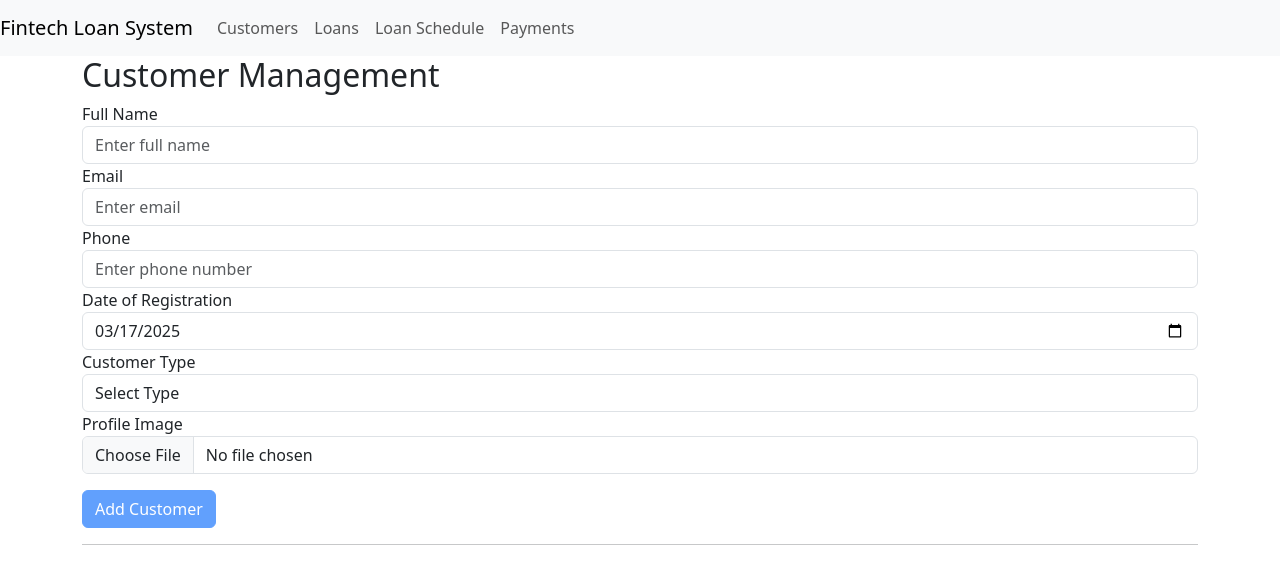
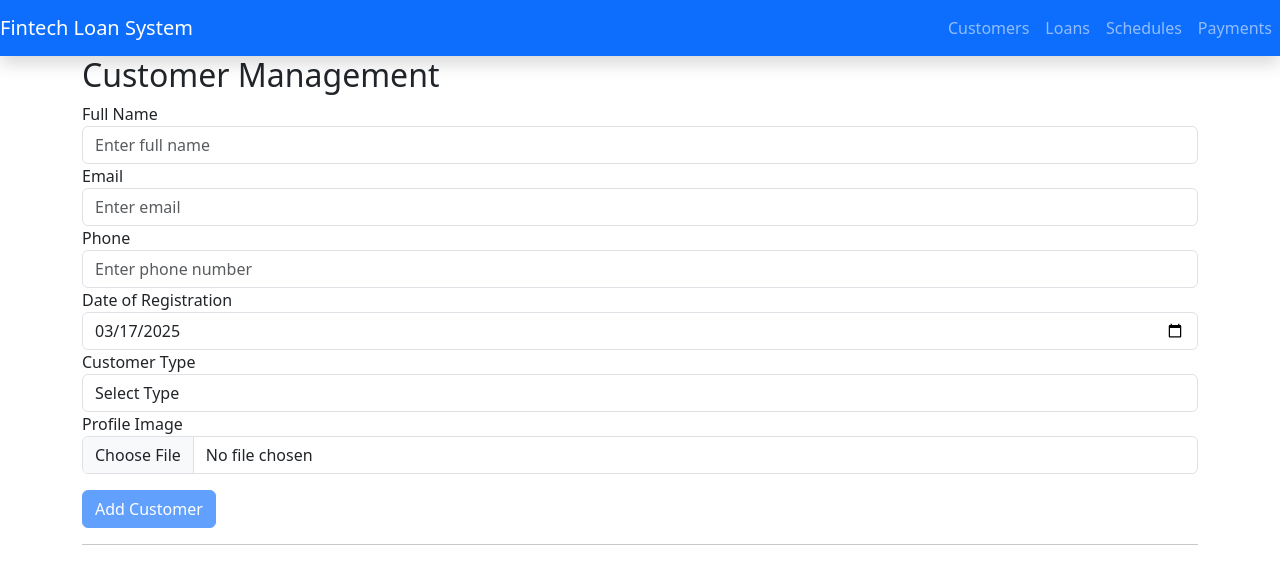
Before and after one commit to muiruri7/fintech-loan-processing-system, an Angular app: page /customers in a window 1280 px wide. Shown: the top 584 px of the page. Built offline with nearby package versions, Linux system fonts and the light colour scheme.

Commit message:
Slightly improved the UI/UX

```diff
--- a/src/app/app.component.html
+++ b/src/app/app.component.html
@@ -1,20 +1,17 @@
-<nav class="navbar navbar-expand-lg navbar-light bg-light">
+<nav class="navbar navbar-expand-lg navbar-dark bg-primary sticky-top shadow">
   <a class="navbar-brand" href="#">Fintech Loan System</a>
-  <div class="collapse navbar-collapse">
-    <ul class="navbar-nav mr-auto">
-      <li class="nav-item">
-        <a class="nav-link" routerLink="/customers">Customers</a>
-      </li>
-      <li class="nav-item">
-        <a class="nav-link" routerLink="/loans">Loans</a>
-      </li>
-      <li class="nav-item">
-        <a class="nav-link" routerLink="/loan-schedule">Loan Schedule</a>
-      </li>
-      <li class="nav-item">
-        <a class="nav-link" routerLink="/payments">Payments</a>
-      </li>
+  <button class="navbar-toggler" type="button" data-bs-toggle="collapse" data-bs-target="#navbarNav"
+    aria-controls="navbarNav" aria-expanded="false" aria-label="Toggle navigation">
+    <span class="navbar-toggler-icon"></span>
+  </button>
+  <div class="collapse navbar-collapse" id="navbarNav">
+    <ul class="navbar-nav ms-auto">
+      <li class="nav-item"><a class="nav-link" routerLink="/customers">Customers</a></li>
+      <li class="nav-item"><a class="nav-link" routerLink="/loans">Loans</a></li>
+      <li class="nav-item"><a class="nav-link" routerLink="/loan-schedule">Schedules</a></li>
+      <li class="nav-item"><a class="nav-link" routerLink="/payments">Payments</a></li>
     </ul>
   </div>
 </nav>
+
 <router-outlet></router-outlet>
```
